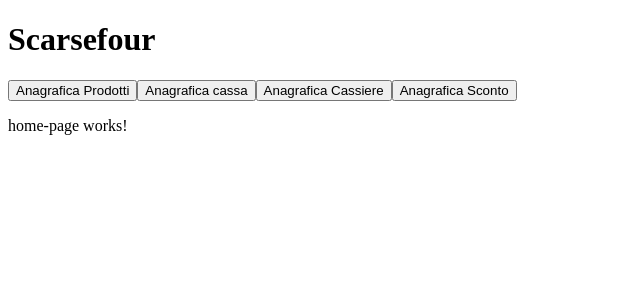
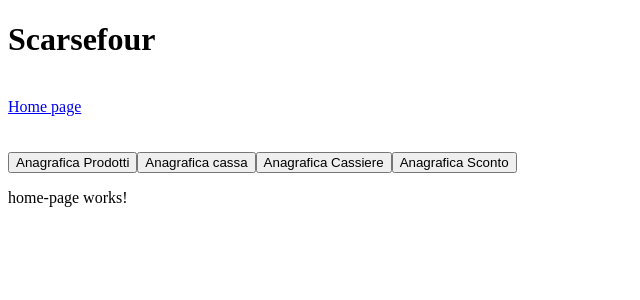
Before and after one commit to luca-lezzerini/scarsefour, an Angular app in the folder client-scarsefour/client-scarsefour/: page /app-home-page in a window 1280 px wide. Shown: the top 300 px of the page, without its empty margins (0-640 px from the left). Built offline with nearby package versions, Linux system fonts and the light colour scheme.

Commit message:
Update app.component.html

```diff
--- a/client-scarsefour/client-scarsefour/src/app/app.component.html
+++ b/client-scarsefour/client-scarsefour/src/app/app.component.html
@@ -1,2 +1,6 @@
 <h1>Scarsefour</h1>
+<br>
+<a routerLink='/app-home-page'>Home page</a>
+<br><br><br>
+
 <router-outlet></router-outlet>
```
